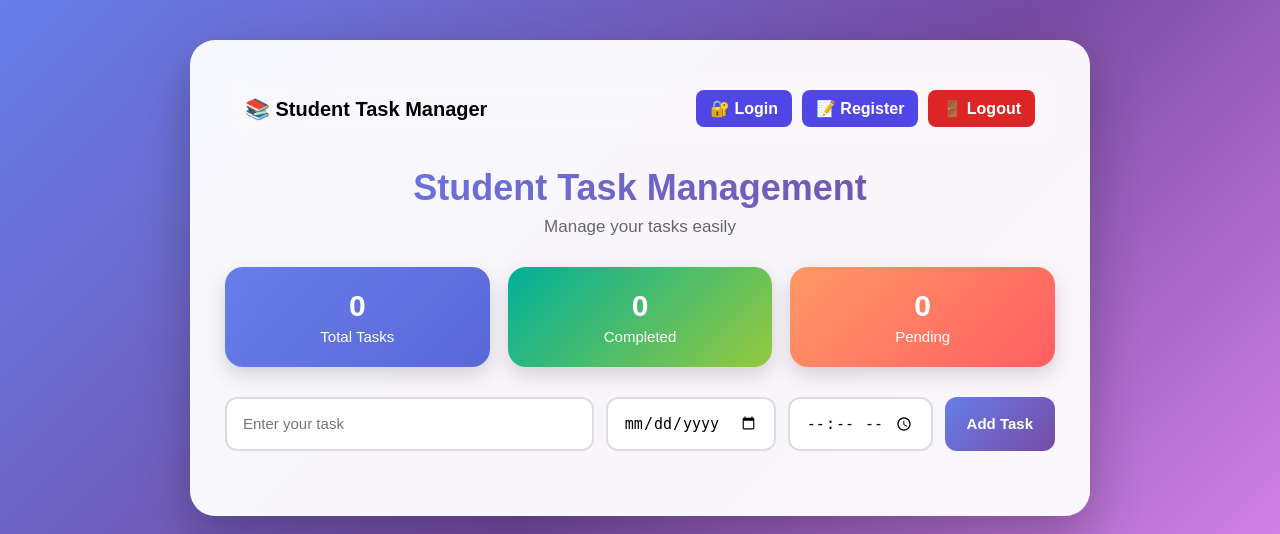
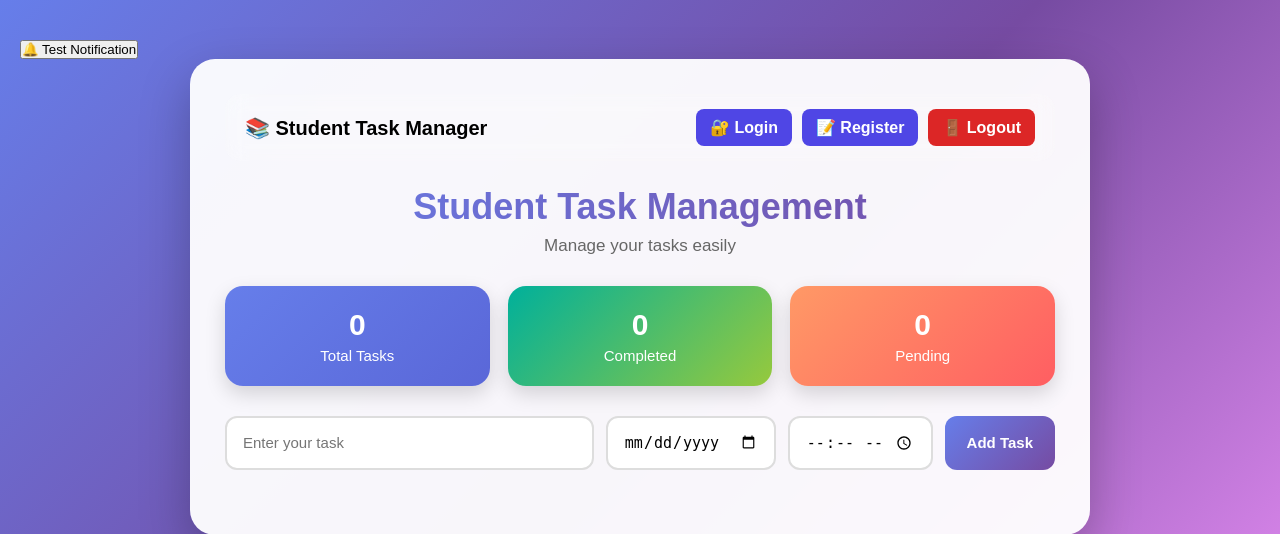
Before and after one commit to yaswanthdakkatha123/student-task-management, a Flask app: page / in a window 1280 px wide. Shown: the top 534 px of the page. Run offline with Flask 3, Linux system fonts and the light colour scheme; some libraries are stand-ins or nearby versions.

Commit message:
Update index.html

```diff
--- a/templates/index.html
+++ b/templates/index.html
@@ -11,6 +11,9 @@
 </head>
 
 <body>
+    <button onclick="testNotification()">
+    🔔 Test Notification
+</button>
 
     <div class="container">
 
```
